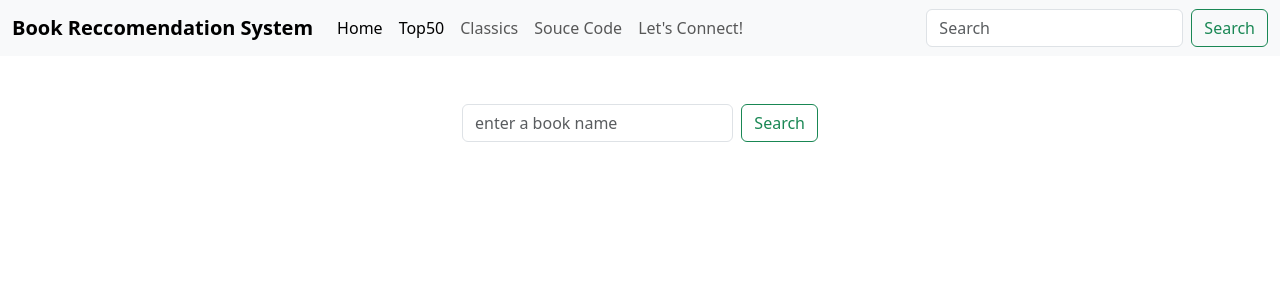
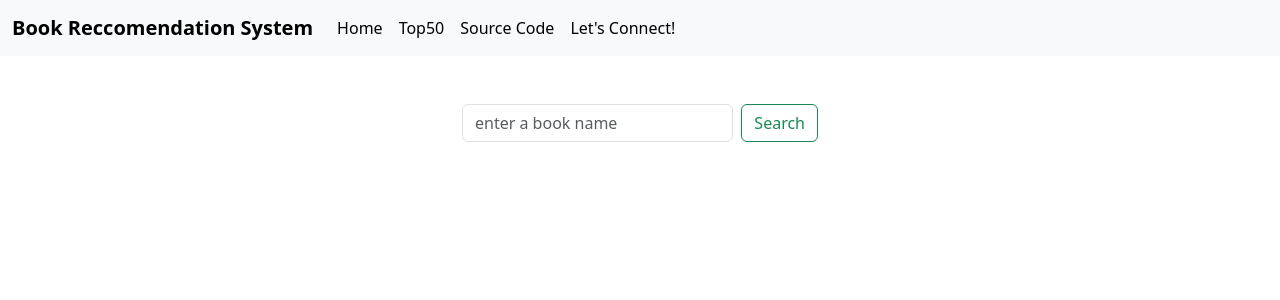
Before and after one commit to adavilalith/SmartReadsML, a React (Create React App) app in the folder frontend/: page / in a window 1280 px wide. Shown: the top 300 px of the page. Built offline with nearby package versions, Linux system fonts and the light colour scheme.

Commit message:
added links to the navbar removed classic page removed dummy search funtion

```diff
--- a/frontend/src/components/Navbar.js
+++ b/frontend/src/components/Navbar.js
@@ -22,20 +22,11 @@ function MainNavbar() {
             <Nav.Link href="#action2">
               <Link to='/Top50' style={{textDecoration:'none',color:'black'}}>Top50</Link>
             </Nav.Link>
-            <Nav.Link href="#action2">Classics</Nav.Link>
-            <Nav.Link href="#action2">Souce Code</Nav.Link>
-            <Nav.Link href="#action2">Let's Connect!</Nav.Link>
+            <Nav.Link><a  href="https://github.com/adavilalith/Book_Reccomendation_System" target='_blank' style={{textDecoration:'none',color:'black'}}>Source Code</a></Nav.Link>
+            <Nav.Link><a  href="https://github.com/adavilalith/Book_Reccomendation_System" target='_blank' style={{textDecoration:'none',color:'black'}}>Let's Connect!</a></Nav.Link>
+
 
         </Nav>
-          <Form className="d-flex">
-            <Form.Control
-              type="search"
-              placeholder="Search"
-              className="me-2"
-              aria-label="Search"
-            />
-            <Button variant="outline-success">Search</Button>
-          </Form>
         </Navbar.Collapse>
       </Container>
     </Navbar>
```
